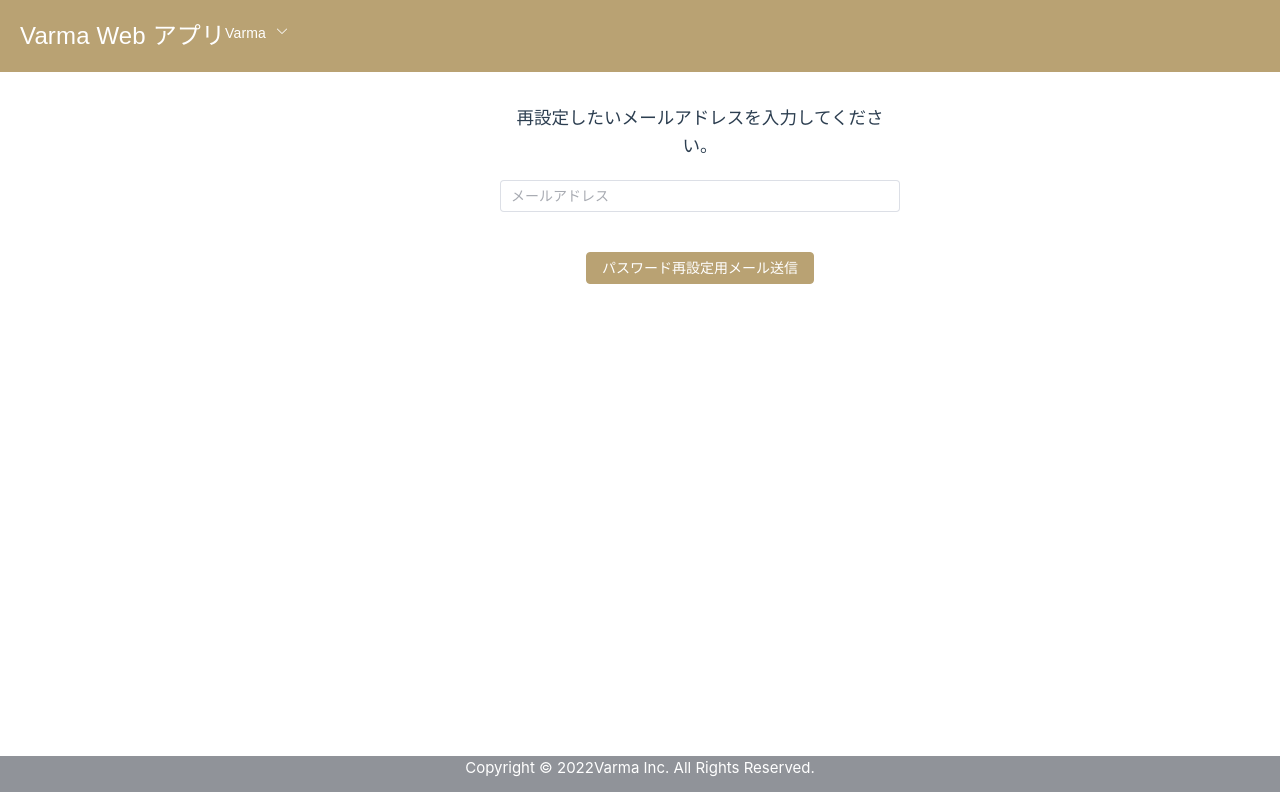
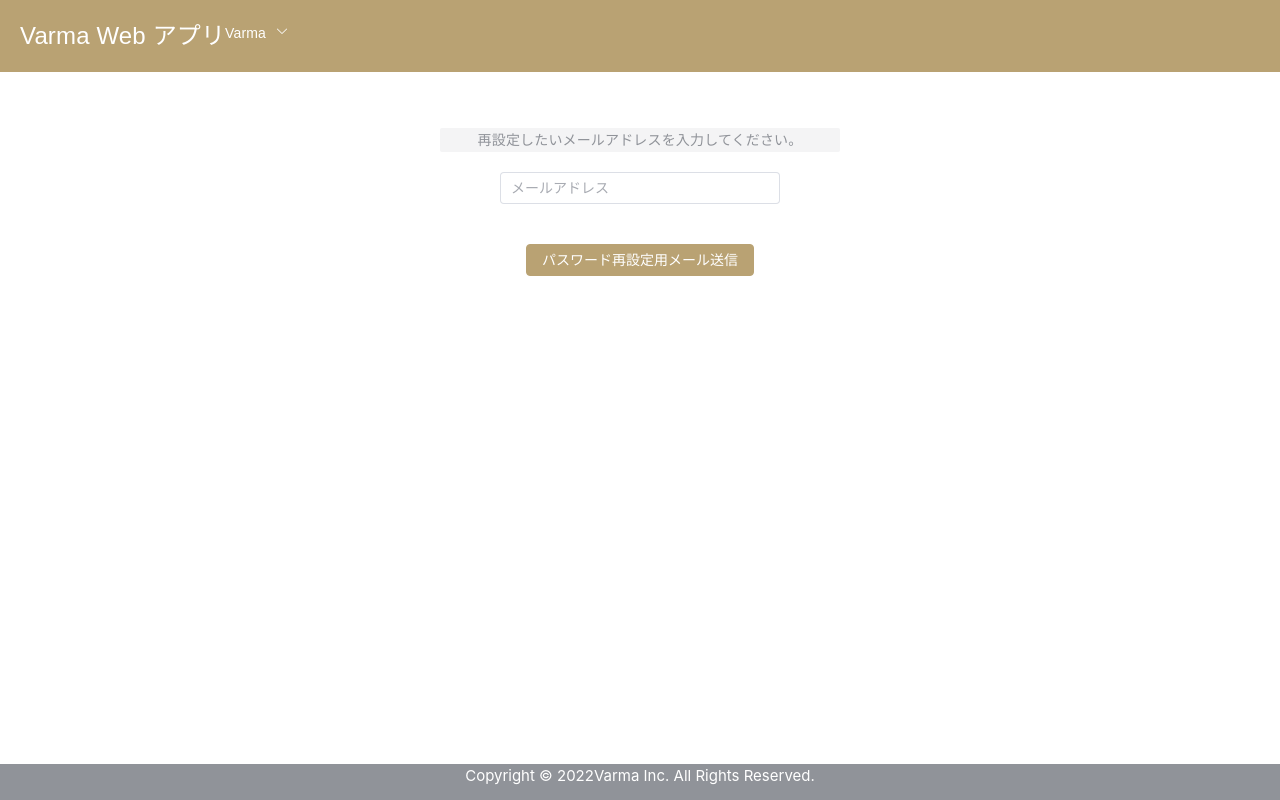
Before and after one commit to taktkk/customer_demo, a Vue app: page /passwordreset in a window 1280 px wide. Built offline with nearby package versions, Linux system fonts and the light colour scheme.

Commit message:
layout 全体修正

```diff
--- a/src/App.vue
+++ b/src/App.vue
@@ -91,6 +91,6 @@ const logout = () => {
   background-color: #909399;
   text-align: center;
   color: #ffffff;
-  top: 684px;
+  top: calc(100vh - 108px);
 }
 </style>
--- a/src/views/PasswordEditView.vue
+++ b/src/views/PasswordEditView.vue
@@ -42,6 +42,7 @@ const passwordreset = () => {
 </script>
 
 <template>
+  <div class="container">
     <div class="login">
       <el-form>
         <el-input type="password" id="new_password" class="password-form" required v-model="password" placeholder="パスワード" />
@@ -51,16 +52,17 @@ const passwordreset = () => {
         <el-button @click.prevent="passwordreset" color="#B9A273" class="login-button">更新</el-button>
       </el-form>
     </div>
+  </div>
 </template>
 
 <style scoped>
+.container {
+  width: 100%;
+}
 .login {
+  margin: 20px auto;
   text-align: center;
-  position: absolute;
   width: 280px;
-  height: 40px;
-  left: 500px;
-  top: 104px;
 }
 .login-button {
   color: white;
--- a/src/views/PasswordResetView.vue
+++ b/src/views/PasswordResetView.vue
@@ -51,29 +51,51 @@ const passwordsend = () => {
 </script>
 
 <template>
-  <div class="login">
-    <h3>再設定したいメールアドレスを入力してください。</h3>
-    <el-form>
-      <el-input type="email" class="email-form" required v-model="useremail" placeholder="メールアドレス" />
-      <el-button @click.prevent="passwordsend" color="#B9A273" class="login-button">パスワード再設定用メール送信</el-button>
-    </el-form>
+  <div class="container">
+    <div class="login">
+      <p class="text">再設定したいメールアドレスを入力してください。</p>
+      <el-form>
+        <el-input type="email" class="email-form" required v-model="useremail" placeholder="メールアドレス" />
+        <el-button @click.prevent="passwordsend" color="#B9A273" class="login-button">パスワード再設定用メール送信</el-button>
+      </el-form>
+    </div>
   </div>
 </template>
 
 <style scoped>
+.container {
+  width: 100%;
+}
 .login {
+  margin: 20px auto;
   text-align: center;
-  position: absolute;
   width: 400px;
-  height: 40px;
-  left: 500px;
-  top: 104px;
 }
 .login-button {
   color: white;
   margin: 20px auto;
 }
 .email-form {
+  width: 280px;
   margin: 20px auto;
 }
+
+.text {
+  height: 24px;
+
+  font-family: "Roboto";
+  font-style: normal;
+  font-weight: 500;
+  font-size: 14px;
+  line-height: 24px;
+  /* identical to box height, or 171% */
+
+  letter-spacing: 0.16px;
+
+  /* Info/Info-100% */
+
+  color: #909399;
+  background: #f4f4f5;
+  border-radius: 2px;
+}
 </style>
--- a/src/views/SigninView.vue
+++ b/src/views/SigninView.vue
@@ -49,6 +49,7 @@ const login = () => {
 </script>
 
 <template>
+  <div class="container">
     <div class="login">
       <h3>顧客ログイン</h3>
       <el-form>
@@ -57,16 +58,17 @@ const login = () => {
         <el-button @click.prevent="login" color="#B9A273" class="login-button">ログイン</el-button>
       </el-form>
     </div>
+  </div>
 </template>
 
 <style scoped>
+.container {
+  width: 100%;
+}
 .login {
+  margin: 20px auto;
   text-align: center;
-  position: absolute;
   width: 280px;
-  height: 40px;
-  left: 500px;
-  top: 104px;
 }
 .login-button {
   color: white;
--- a/src/views/SignupView.vue
+++ b/src/views/SignupView.vue
@@ -63,32 +63,37 @@ const signup = () => {
 </script>
 
 <template>
+  <div class="container">
     <div class="signup">
       <h3>ユーザー情報</h3>
       <el-row>
         <el-col :span="9">
           <el-input type="email" class="email-form w-50 m-2" required v-model="useremail" placeholder="メールアドレス" />
         </el-col>
-      <el-col :span="9">
+        <el-col :span="9" style="margin: 0 80px">
           <el-input type="password" class="email-form w-50 m-2" required v-model="password" placeholder="パスワード" />
         </el-col>
       </el-row>
       <el-row>
-      <div class="demo-input-size">
+        <el-col :span="9">
           <el-input type="string" class="email-form w-50 m-2" required v-model="username" placeholder="氏名" />
+        </el-col>
+        <el-col :span="9" style="margin: 0 80px">
           <el-input type="string" class="email-form w-50 m-2" required v-model="username_kana" placeholder="氏名（カタカナ）" />
-      </div>
+        </el-col>
       </el-row>
       <el-row>
-      <div class="demo-input-size">
+        <el-col :span="9">
           <el-input type="string" class="email-form w-50 m-2" required v-model="prefecture" placeholder="都道府県" />
+        </el-col>
+        <el-col :span="9" style="margin: 0 80px">
           <el-input type="string" class="email-form w-60 m-2" required v-model="phonenumber" placeholder="電話番号" />
-      </div>
+        </el-col>
       </el-row>
       <el-row>
-      <div class="demo-input-size">
+        <el-col :span="9">
           <el-input type="string" class="email-form w-50 m-2" required v-model="birthday" placeholder="生年月日" />
-      </div>
+        </el-col>
       </el-row>
 
       <el-row>
@@ -129,14 +134,14 @@ const signup = () => {
       <p>5. 今お使いのシャンプーやトリートメントを気に入っていますか</p>
       <div class="flex">
         <el-radio-group v-model="radio3">
-        <el-radio label="1" size="large" >はい</el-radio>
+          <el-radio label="1" size="large">はい</el-radio>
           <el-radio label="2" size="large">いいえ</el-radio>
         </el-radio-group>
       </div>
       <p>6. 今回オンラインカウンセリングを受けてみようと思った理由をお教えください</p>
       <el-row>
         <el-col :span="12">
-        <el-input v-model="input1" placeholder="入力してください"/>
+          <el-input v-model="input1" placeholder="入力してください" />
         </el-col>
       </el-row>
       <p>7. オンラインカウンセリングで期待する事をお教えください</p>
@@ -149,9 +154,13 @@ const signup = () => {
         <el-button @click.prevent="signup" color="#B9A273" class="login-button">新規登録</el-button>
       </el-row>
     </div>
+  </div>
 </template>
 
 <style scoped>
+.container {
+  width: 100%;
+}
 .signup {
   margin: 0 auto;
   width: 812px;
@@ -159,7 +168,7 @@ const signup = () => {
 }
 .login-button {
   color: white;
-  margin: 20px 150px;
+  margin: 20px auto;
 }
 .email-form {
   margin: 10px 20px 10px 0;
```
Lines whose indentation alone changed are shown as unchanged.
